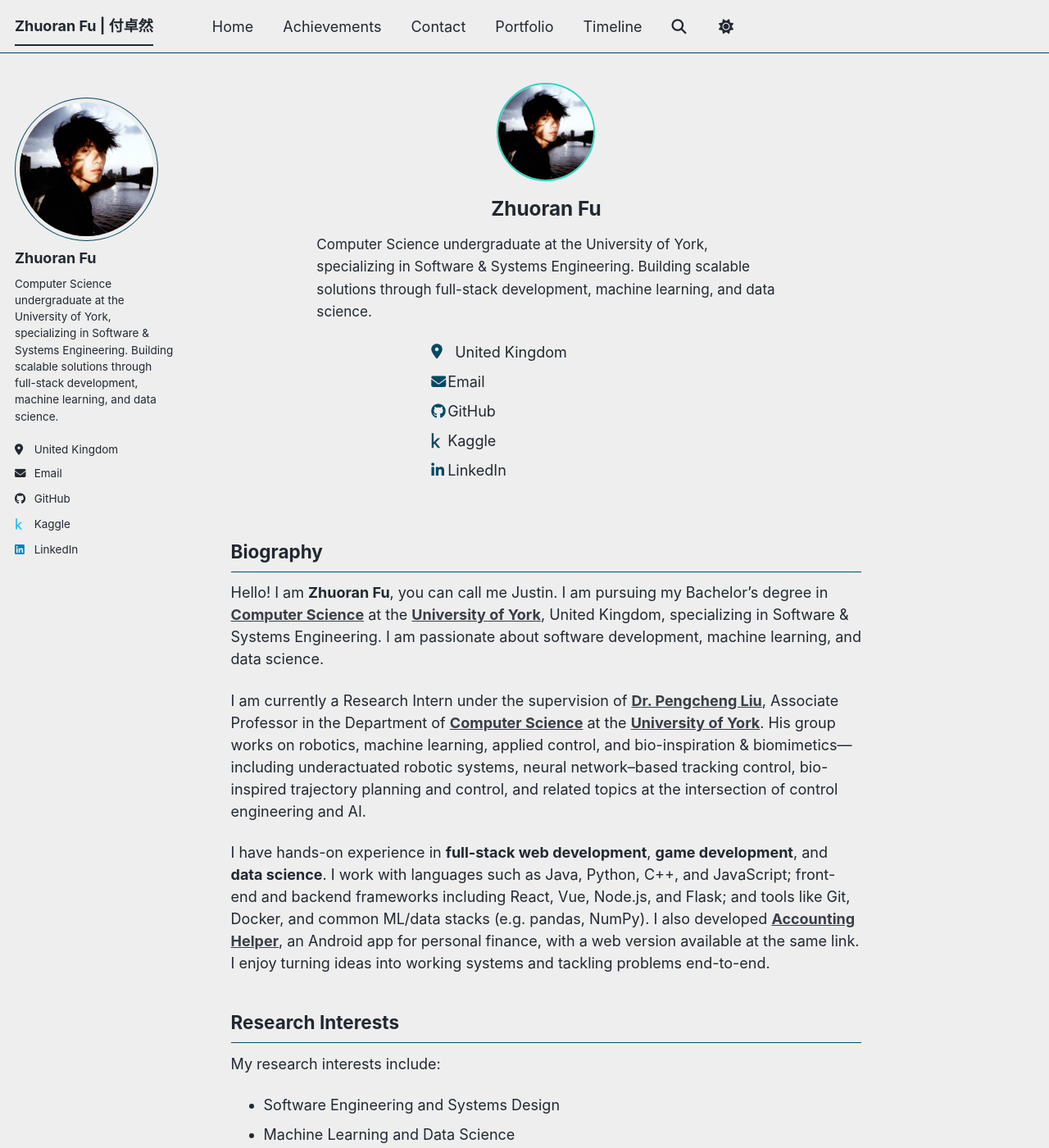
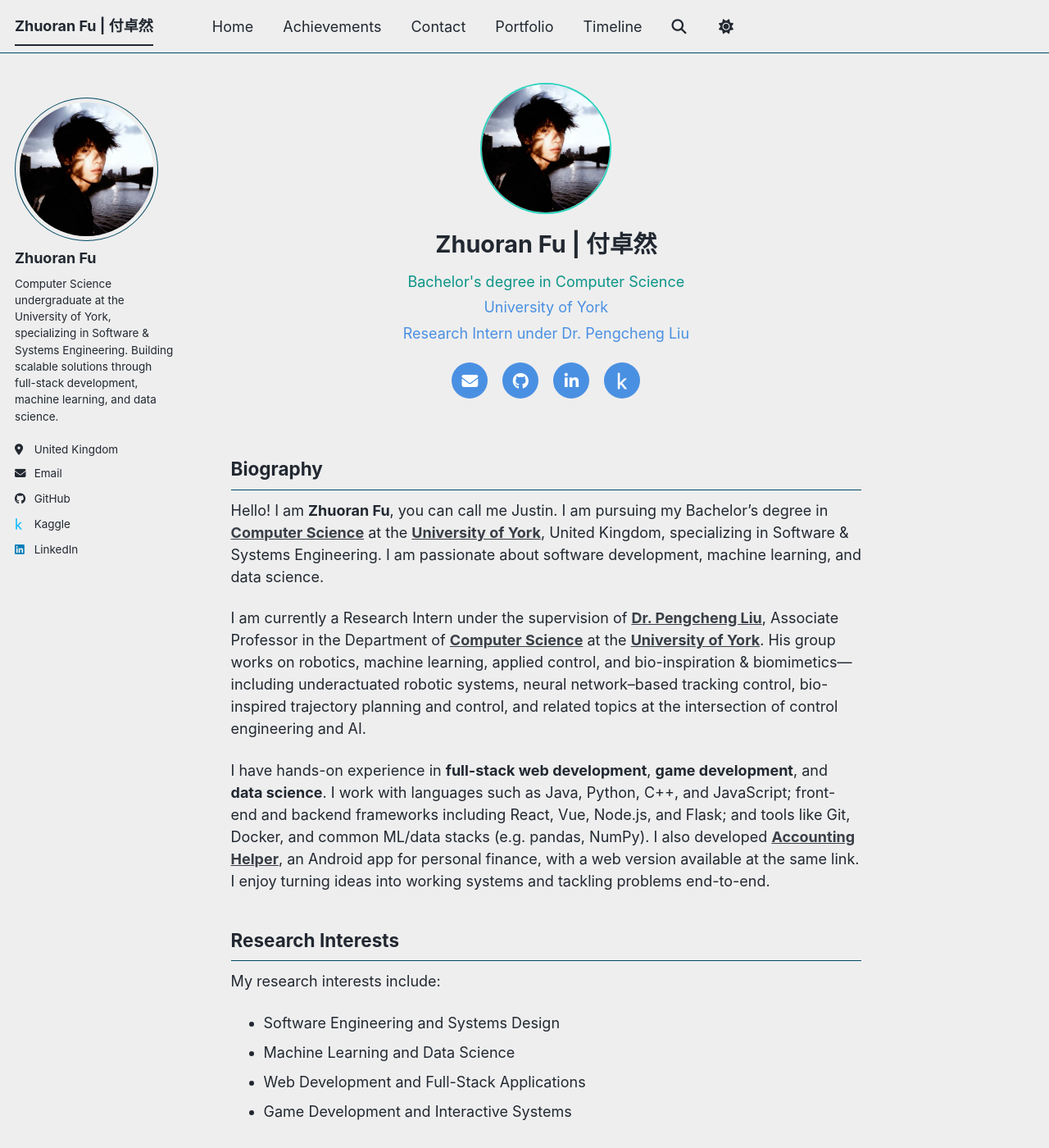
Before and after one commit to Jason-blips/Jason-blips.github.io, a Jekyll site: the page built from _pages/about.md, in a window 1280 px wide and 1400 px high. Shown: the whole window at 82% size. Built offline with Jekyll 4.4.1, drawn with Linux system fonts in a browser that asks for light colours; a script bundle is joined from its source files by our own code; library files that are not in the unit come from our copies.

Commit message:
优化响应端显示

```diff
--- a/_includes/author-profile-hero.html
+++ b/_includes/author-profile-hero.html
@@ -9,27 +9,26 @@
       <img src="{{ author.avatar | prepend: '/images/' | prepend: base_path }}" alt="{{ author.name }}" />
     {% endif %}
   </div>
-  <h1 class="profile-hero__name">{{ author.name }}</h1>
-  {% if author.bio %}
-    <p class="profile-hero__bio">{{ author.bio }}</p>
-  {% endif %}
-  <ul class="profile-hero__links">
-    {% if author.location %}
-      <li><i class="fas fa-map-marker-alt profile-hero__link-icon"></i><span>{{ author.location }}</span></li>
-    {% endif %}
+  <h1 class="profile-hero__name">{{ author.name }} | 付卓然</h1>
+  <div class="profile-hero__affiliations">
+    <span class="profile-hero__affiliation">Bachelor's degree in Computer Science</span>
+    <span class="profile-hero__affiliation profile-hero__affiliation--link">University of York</span>
+    <span class="profile-hero__affiliation profile-hero__affiliation--link">Research Intern under Dr. Pengcheng Liu</span>
+  </div>
+  <div class="profile-hero__icons">
     {% if author.email %}
-      <li><a href="mailto:{{ author.email }}"><i class="fas fa-envelope profile-hero__link-icon"></i>Email</a></li>
+      <a href="mailto:{{ author.email }}" class="profile-hero__icon" aria-label="Email"><i class="fas fa-envelope"></i></a>
     {% endif %}
     {% if author.github %}
-      <li><a href="https://github.com/{{ author.github }}" target="_blank" rel="noopener noreferrer"><i class="fab fa-github profile-hero__link-icon"></i>GitHub</a></li>
+      <a href="https://github.com/{{ author.github }}" class="profile-hero__icon" aria-label="GitHub" target="_blank" rel="noopener noreferrer"><i class="fab fa-github"></i></a>
+    {% endif %}
+    {% if author.linkedin %}
+      <a href="https://www.linkedin.com/in/{{ author.linkedin }}" class="profile-hero__icon" aria-label="LinkedIn" target="_blank" rel="noopener noreferrer"><i class="fab fa-linkedin-in"></i></a>
     {% endif %}
     {% if author.kaggle %}
-      <li><a href="https://www.kaggle.com/{{ author.kaggle }}" target="_blank" rel="noopener noreferrer"><i class="fab fa-kaggle profile-hero__link-icon"></i>Kaggle</a></li>
+      <a href="https://www.kaggle.com/{{ author.kaggle }}" class="profile-hero__icon" aria-label="Kaggle" target="_blank" rel="noopener noreferrer"><i class="fab fa-kaggle"></i></a>
     {% endif %}
-    {% if author.linkedin %}
-      <li><a href="https://www.linkedin.com/in/{{ author.linkedin }}" target="_blank" rel="noopener noreferrer"><i class="fab fa-linkedin-in profile-hero__link-icon"></i>LinkedIn</a></li>
-    {% endif %}
-  </ul>
+  </div>
 </div>
 
 <style>
@@ -58,43 +57,45 @@
   line-height: 1.3;
   color: var(--global-text-color, #2c3e50);
 }
-.profile-hero__bio {
-  text-align: left;
-  max-width: 560px;
-  margin: 0 auto 1.25rem;
+.profile-hero__affiliations {
+  display: flex;
+  flex-direction: column;
+  gap: 0.25rem;
+  margin-bottom: 1.25rem;
   font-size: 0.95rem;
-  line-height: 1.6;
-  color: var(--global-text-color, #2c3e50);
 }
-.profile-hero__links {
-  list-style: none;
-  padding: 0;
-  margin: 0;
-  text-align: left;
-  max-width: 280px;
-  margin-left: auto;
-  margin-right: auto;
+.profile-hero__affiliation {
+  color: #0d9488;
 }
-.profile-hero__links li {
-  margin-bottom: 0.5rem;
+.profile-hero__affiliation--link {
+  color: #4a90e2;
+}
+.profile-hero__icons {
   display: flex;
+  justify-content: center;
+  gap: 1rem;
+  flex-wrap: wrap;
+}
+.profile-hero__icon {
+  display: inline-flex;
   align-items: center;
-  gap: 0.5rem;
+  justify-content: center;
+  width: 44px;
+  height: 44px;
+  border-radius: 50%;
+  background: #4a90e2;
+  color: #fff;
+  text-decoration: none;
+  transition: background 0.2s, transform 0.2s;
 }
-.profile-hero__links a,
-.profile-hero__links span {
-  color: var(--global-text-color, #2c3e50);
-  text-decoration: none;
+.profile-hero__icon:hover {
+  background: #3a7bc8;
+  transform: translateY(-2px);
 }
-.profile-hero__links a:hover {
-  color: var(--global-link-color-hover, #4a90e2);
+.profile-hero__icon i {
+  font-size: 1.1rem;
 }
-.profile-hero__link-icon {
-  width: 1.1em;
-  color: var(--global-text-color-light, #666);
-  flex-shrink: 0;
-}
-/* Biography 区块整体上移：缩小与 hero 的间距 */
+/* Biography 区块整体上移 */
 .page__inner-wrap > header + section.page__content {
   margin-top: 0;
   padding-top: 0.5em;
@@ -107,11 +108,14 @@
     margin-bottom: 1em;
   }
   .profile-hero__avatar {
-    width: 120px;
-    height: 120px;
+    width: 160px;
+    height: 160px;
   }
   .profile-hero__name {
-    font-size: 1.35rem;
+    font-size: 1.6rem;
+  }
+  .profile-hero__affiliations {
+    font-size: 1rem;
   }
 }
 </style>
--- a/_includes/masthead.html
+++ b/_includes/masthead.html
@@ -19,7 +19,7 @@
               <a href="{{ domain }}{{ link.url }}">{{ link.title }}</a>
             </li>
           {% endfor %}
-          <li class="masthead__menu-item">
+          <li class="masthead__menu-item masthead__menu-item--right">
             <a href="#search" aria-label="Search" title="Search"><i class="fas fa-search"></i></a>
           </li>
           <li id="theme-toggle" class="masthead__menu-item persist tail">
--- a/_sass/layout/_responsive.scss
+++ b/_sass/layout/_responsive.scss
@@ -139,8 +139,20 @@
 
   .greedy-nav {
     min-width: 100%;
+    display: flex;
+    align-items: center;
+    flex-direction: row;
 
+    button {
+      position: static !important;
+      right: auto !important;
+      flex-shrink: 0;
+      order: 1;
+    }
     .visible-links {
+      order: 2;
+      flex: 1;
+      min-width: 0;
       display: flex;
       flex-wrap: nowrap;
       align-items: center;
@@ -191,9 +203,11 @@
         }
       }
 
+      .masthead__menu-item--right {
+        margin-left: auto;
+      }
       #theme-toggle {
         flex: 0 0 auto;
-        margin-left: auto;
 
         a {
           padding: 0.4em 0.6em;
@@ -260,8 +274,8 @@
         }
       }
 
-      li:not(.masthead__menu-item--lg):not(#theme-toggle) {
-        display: none; /* Hide menu items on very small screens, show in hamburger */
+      li:not(.masthead__menu-item--lg):not(#theme-toggle):not(.masthead__menu-item--right) {
+        display: none; /* Hide nav links on very small screens; keep title, search, theme */
       }
 
       a {
```
